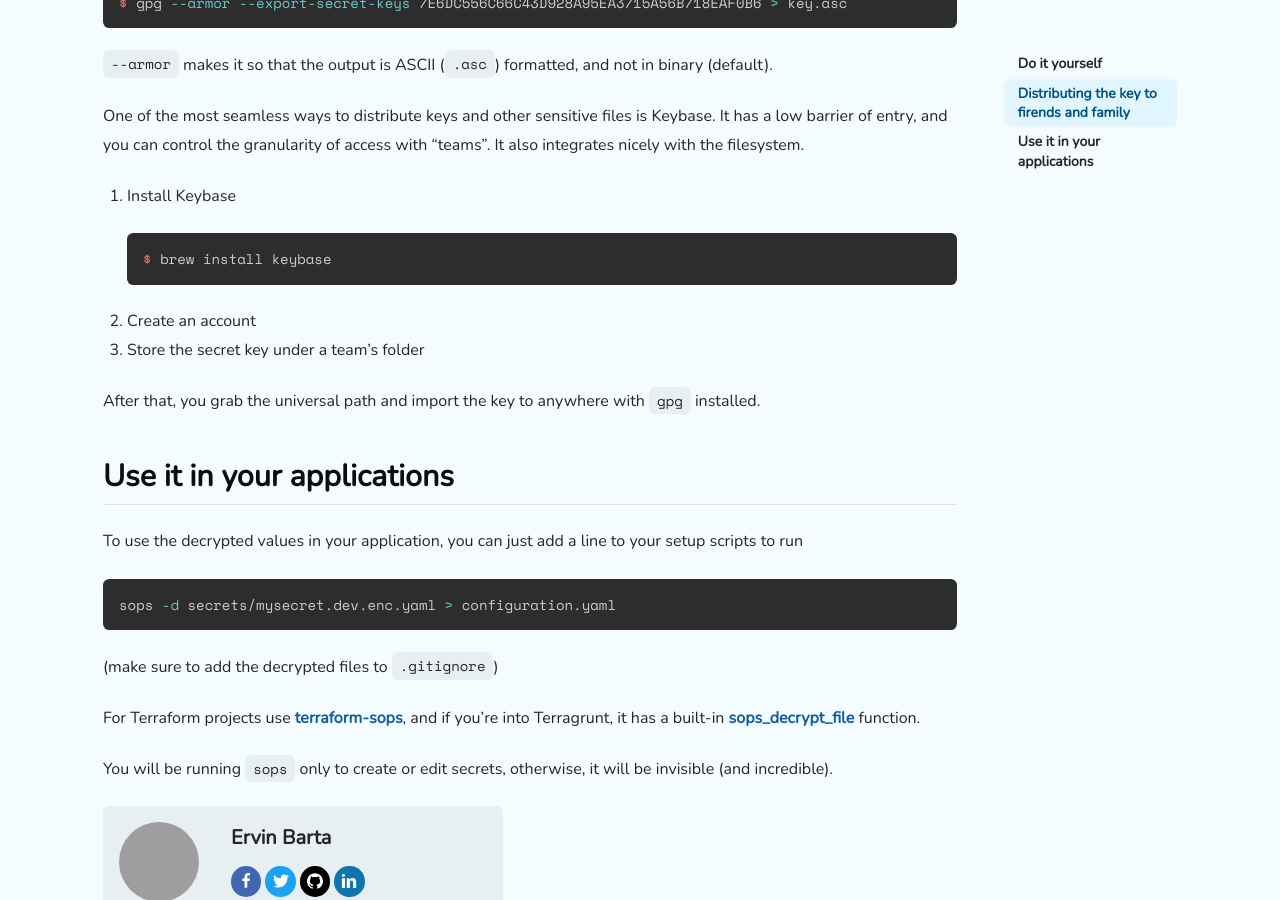
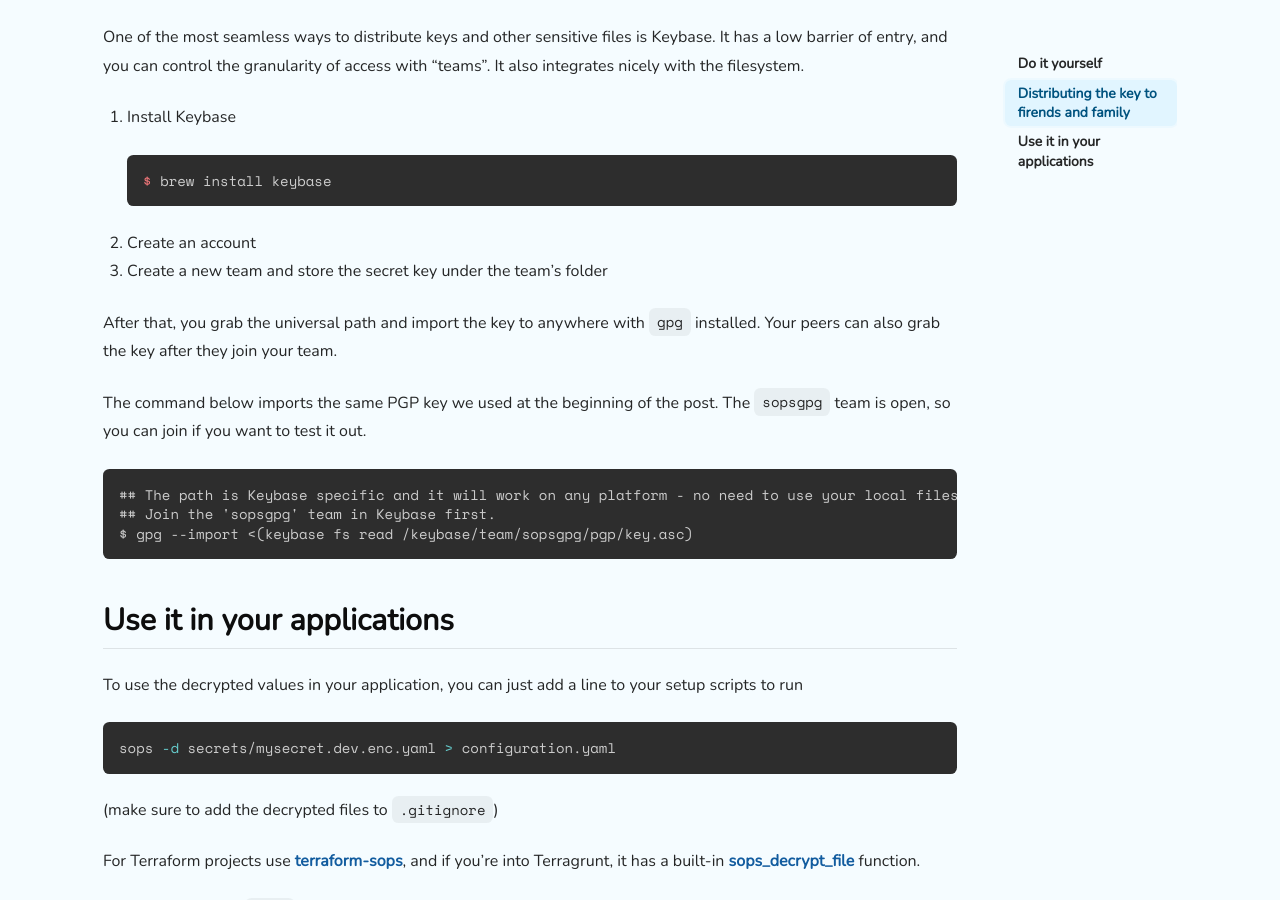
Before and after one commit to ervinb/ervinb.github.io, a Jekyll site: the page built from _posts/2020-12-05-from-zero-to-encrypted-secrets-in-2-minutes.md, in a window 1280 px wide and 900 px high, scrolled down 2924 px. Built offline with Jekyll 4.4.1, drawn with Linux system fonts in a browser that asks for light colours; nearby versions of some CDN libraries; comment, search, counter and statistics services are not loaded; some of the changed text lies outside the part shown; grey boxes are pictures that could not be loaded.

Commit message:
Move Keybase example

````diff
--- a/_posts/2020-12-05-from-zero-to-encrypted-secrets-in-2-minutes.md
+++ b/_posts/2020-12-05-from-zero-to-encrypted-secrets-in-2-minutes.md
@@ -123,10 +119,18 @@ It also integrates nicely with the filesystem.
    $ brew install keybase
    ```
 2. Create an account
-3. Store the secret key under a team's folder
+3. Create a new team and store the secret key under the team's folder
 
-After that, you grab the universal path and import the key to anywhere with `gpg` installed.
+After that, you grab the universal path and import the key to anywhere with `gpg` installed. Your peers
+can also grab the key after they join your team.
 
+The command below imports the same PGP key we used at the beginning of the post. The `sopsgpg` team is open, so you can join if you want to test it out.
+
+```
+## The path is Keybase specific and it will work on any platform - no need to use your local filesystem path.
+## Join the 'sopsgpg' team in Keybase first.
+$ gpg --import <(keybase fs read /keybase/team/sopsgpg/pgp/key.asc)
+```
 
 ## Use it in your applications
 
````
Also changed, not shown: other parts of _posts/2020-12-05-from-zero-to-encrypted-secrets-in-2-minutes.md (+0 -4 lines).
